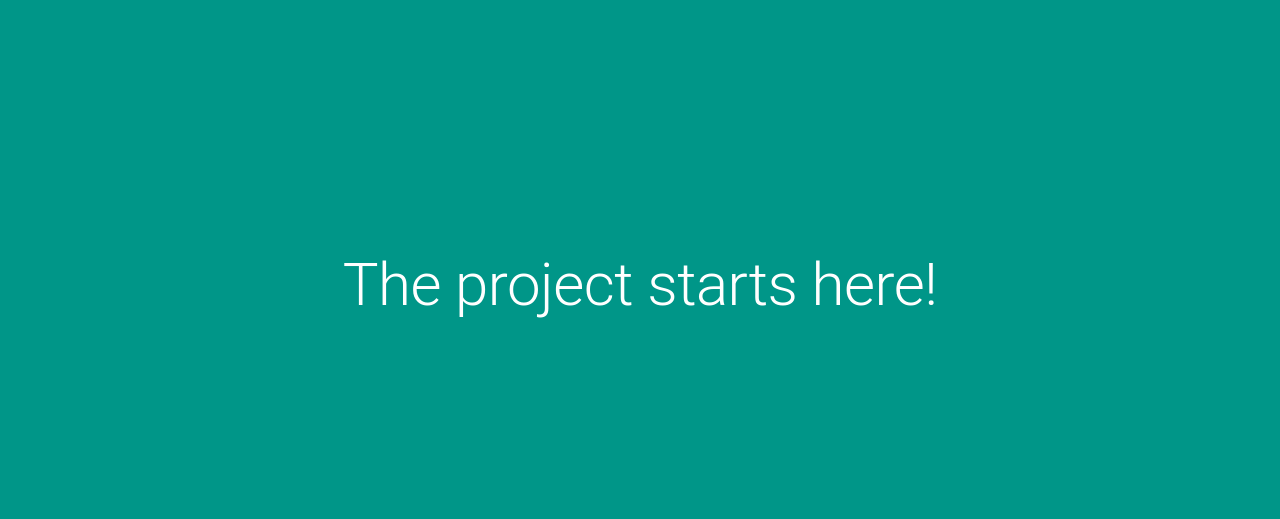
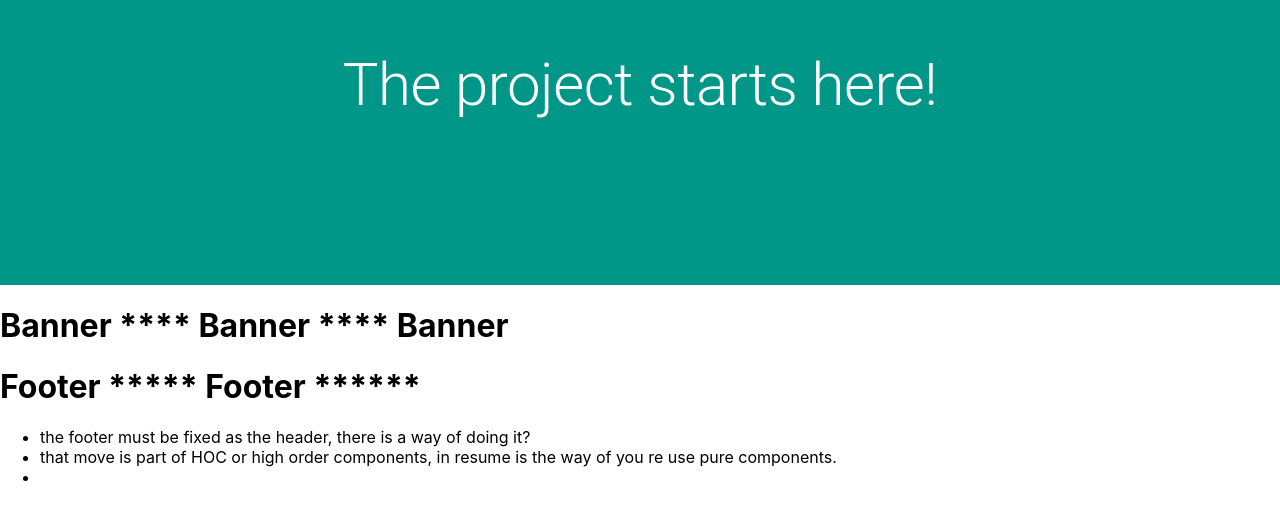
Before and after one commit to okubobarros/react_practitioner, a React (Create React App) app in the folder my-app/: page / in a window 1280 px wide. Shown: the part 115-634 px from the top of the page. Built offline with nearby package versions, Linux system fonts and the light colour scheme.

Commit message:
couple changes header, footer and banner

```diff
--- a/my-app/package.json
+++ b/my-app/package.json
@@ -26,6 +26,7 @@
       "react-app/jest"
     ]
   },
+
   "browserslist": {
     "production": [
       ">0.2%",
@@ -38,4 +39,5 @@
       "last 1 safari version"
     ]
   }
+
 }
--- a/my-app/src/App.js
+++ b/my-app/src/App.js
@@ -3,12 +3,8 @@ import { Grid, Typography } from '@mui/material';
 // this is the main folder on the starter Project, react today creates a functional components
 // meaing you wont see anymore class base component for legacy code is good to understand that way of doing react.
 
-
 function App() {
   return (
-
-
-
     // <div className="App">
     //   <header className="App-header">
     //     {/* <img src={logo} className="App-logo" alt="logo" /> */}
@@ -27,13 +23,14 @@ function App() {
     // </div>
     <Grid
       container
-      direction="row"
-      justifyContent="center"
-      alignItems="center"
-      sx={{ minHeight: '100VH', bgcolor: '#009688' }}
-    >
+      direction='row'
+      justifyContent='center'
+      alignItems='center'
+      sx={{ minHeight: '50VH', bgcolor: '#009688' }}>
       <Grid item sx={{ color: '#fff' }}>
-        <Typography variant='h2' fontSize='bold'> The project starts here!</Typography>
+        <Typography variant='h2' fontSize='bold'>
+          The project starts here!
+        </Typography>
       </Grid>
     </Grid>
   );
--- /dev/null
+++ b/my-app/src/components/Banners/Banner.js
@@ -0,0 +1,7 @@
+
+
+export default function Banner() {
+    return (
+        <h1>Banner **** Banner **** Banner</h1>
+    )
+}
--- /dev/null
+++ b/my-app/src/components/Footer/Footer.js
@@ -0,0 +1,22 @@
+function Footer() {
+    return (
+        <div>
+            <h1>
+                Footer ***** Footer ******
+            </h1>
+            <ul>
+                <li>
+                    the footer must be fixed as the header, there is a way of doing it?
+                </li>
+                <li>
+                    that move is part of HOC or high order components, in resume is the way of you re use pure components.
+                </li>
+                <li>
+
+                </li>
+            </ul>
+        </div>
+    )
+}
+
+export default Footer;
--- a/my-app/src/index.js
+++ b/my-app/src/index.js
@@ -2,12 +2,17 @@ import React from 'react';
 import ReactDOM from 'react-dom/client';
 import './index.css';
 import App from './App';
+import Banner from './components/Banners/Banner';
+import Footer from './components/Footer/Footer';
+
 import reportWebVitals from './reportWebVitals';
 
 const root = ReactDOM.createRoot(document.getElementById('root'));
 root.render(
   <React.StrictMode>
     <App />
+    <Banner />
+    <Footer />
   </React.StrictMode>
 );
 
```
Also changed, not shown: my-app/src/logo.svg (deleted).
